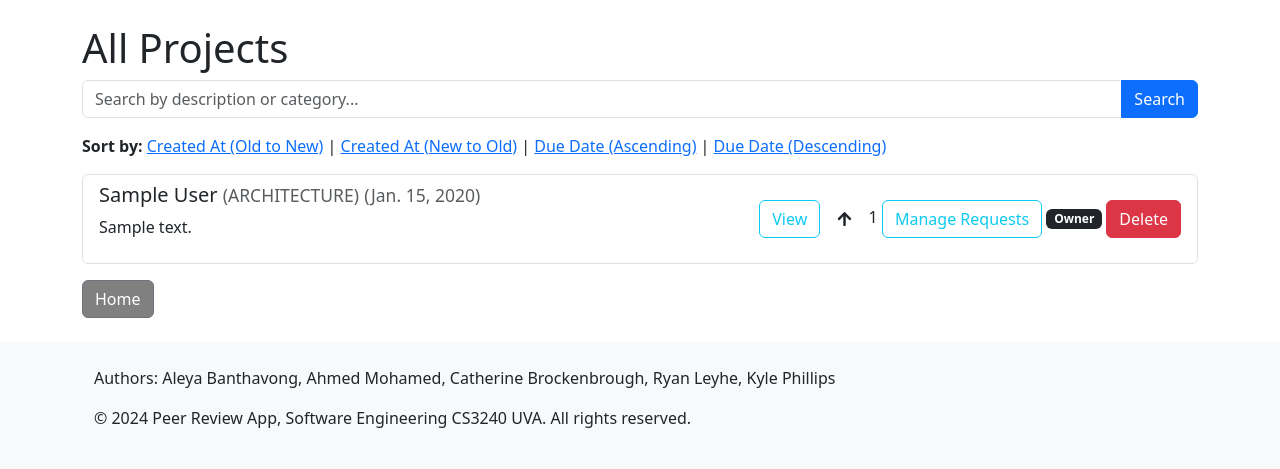
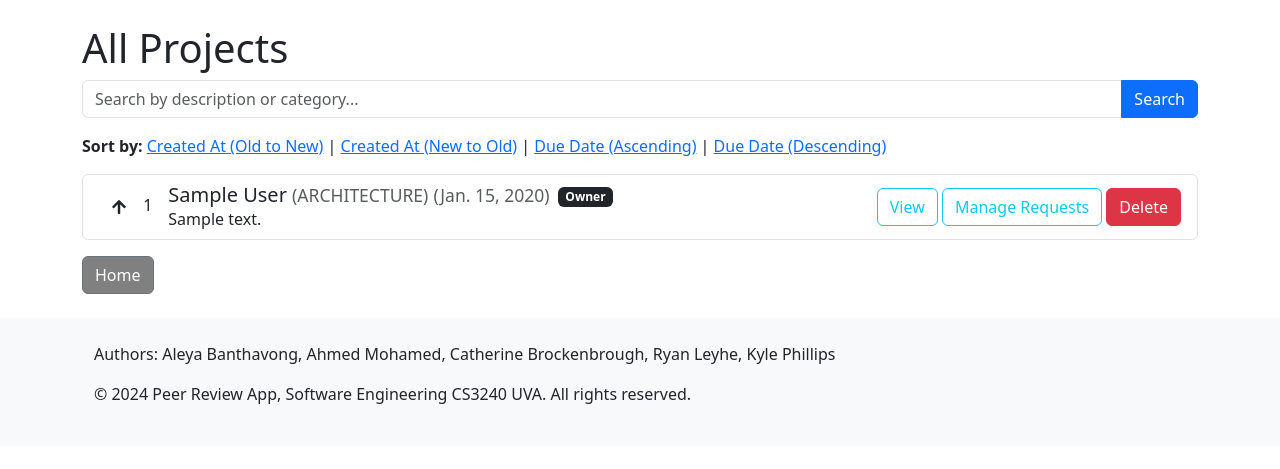
Before and after one commit to AhmedMoee/PeerReview, a Django app: page /projects/ in a window 1280 px wide. Shown: the part 57-526 px from the top of the page. Run offline with Django 5.2, Linux system fonts and the light colour scheme; a user stored in the database is signed in; tables that the repository leaves empty hold one stand-in row (values such as "Sample post"); some libraries are stand-ins or nearby versions.

Commit message:
styling project_list.html

```diff
--- a/users/templates/project_list.html
+++ b/users/templates/project_list.html
@@ -26,51 +26,66 @@
         <ul class="list-group">
             {% for project in projects %}
                 <li class="list-group-item d-flex justify-content-between align-items-center">
-                    <!-- Project Name and Category -->
+
+                    <!-- Upvote and Project Info -->
+                    <div class="d-flex justify-content-between align-items-center">
+                        <!-- Upvote Button -->
+                        <div class="me-3" >
+                            {% if user.is_authenticated and not is_pma_admin %}
+                            <button class="btn" onclick="upvoteProject('{{ project.id }}')" id="upvote-button-{{ project.id }}">
+                                <i class="fas fa-arrow-up" id="upvote-icon-{{ project.id }}"></i>
+                            </button>
+                            <span id="upvote-count-{{ project.id }}">{{ project.upvotes }}</span>
+                            {% endif %}
+                        </div>
+
+                        <!-- Project Information -->
                         <div>
-                        <h5>{{ project.name }}
+                            <!-- Project Name, Category, and Membership -->
+                            <div class="d-flex justify-content-between align-items-center">
+                                <h5 class="mb-0">
+                                    {{ project.name }}
                                     <small class="text-muted">({{ project.category }})</small>
                                     <small class="text-muted">({{ project.due_date }})</small>
                                 </h5>
+                                <div class="ms-2">
+                                    {% if project_status|dict_key:project.id == 'member' %}
+                                    {% if project.owner == request.user %}
+                                        <span class="badge bg-dark">Owner</span>
+                                    {% else %}
+                                        <span class="badge bg-success">Member</span>
+                                    {% endif %}
+                                {% elif project_status|dict_key:project.id == 'pending' %}
+                                    <span class="badge bg-warning">Request Pending</span>
+                                {% endif %}
+                                </div>
+                            </div>
 
                             <!-- Project Description -->
                             {% if project.description %}
-                            <p>{{ project.description|truncatechars:100 }}</p> <!-- Truncate long descriptions -->
+                                <p class="mb-0">{{ project.description|truncatechars:100 }}</p> <!-- Truncate long descriptions -->
                             {% else %}
-                            <p><em>No description available.</em></p>
+                                <p class="mb-0"><em>No description available.</em></p>
                             {% endif %}
+                        </div>
                     </div>
 
                     <!-- Action Buttons -->
                     <div>
                         <a href="{% url 'project_main_view' project.name project.id %}" class="btn btn-outline-info">View</a>
 
-                        {% if user.is_authenticated and not is_pma_admin %}
-
-                            <!-- Upvote Button -->
-                            <button class="btn" onclick="upvoteProject('{{ project.id }}')" id="upvote-button-{{ project.id }}">
-                                <i class="fas fa-arrow-up" id="upvote-icon-{{ project.id }}"></i>
-                            </button>
-                            <span id="upvote-count-{{ project.id }}">{{ project.upvotes }}</span>
-
                             {% if project.owner == request.user %}
                                 <a href="{% url 'manage_join_requests' project.id %}" class="btn btn-outline-info">Manage Requests</a>
                             {% endif %}
 
                             {% if project_status|dict_key:project.id == 'member' %}
-                                {% if project.owner == request.user %}
-                                    <span class="badge bg-dark">Owner</span>
-                                {% else %}
-                                    <span class="badge bg-success">Already a Member</span>
                                 {% if project.owner != request.user %}
                                     <form action="{% url 'leave_project' project.name project.id %}" method="post" class="d-inline-block">
                                         {% csrf_token %}
                                         <button type="submit" class="btn btn-danger">Leave</button>
                                     </form>
                                 {% endif %}
-                                {% endif %}
                             {% elif project_status|dict_key:project.id == 'pending' %}
-                                <span class="badge bg-warning">Request Pending</span>
                             {% else %}
                                 {% if project.current_reviewers_count < project.number_of_reviewers %}
                                     <form action="{% url 'request_to_join' project.id %}" method="post" class="d-inline-block">
@@ -79,7 +94,6 @@
                                     </form>
                                 {% else %}
                                     <p class="text-muted">Maximum number of reviewers reached.</p>
-                                {% endif %}
                                 {% endif %}
                             {% endif %}
 
```
Lines whose indentation alone changed are shown as unchanged.
